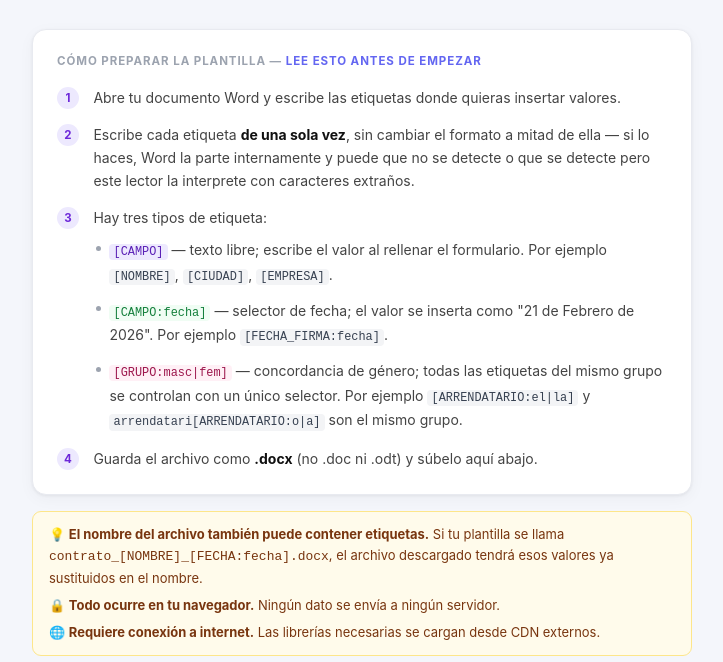
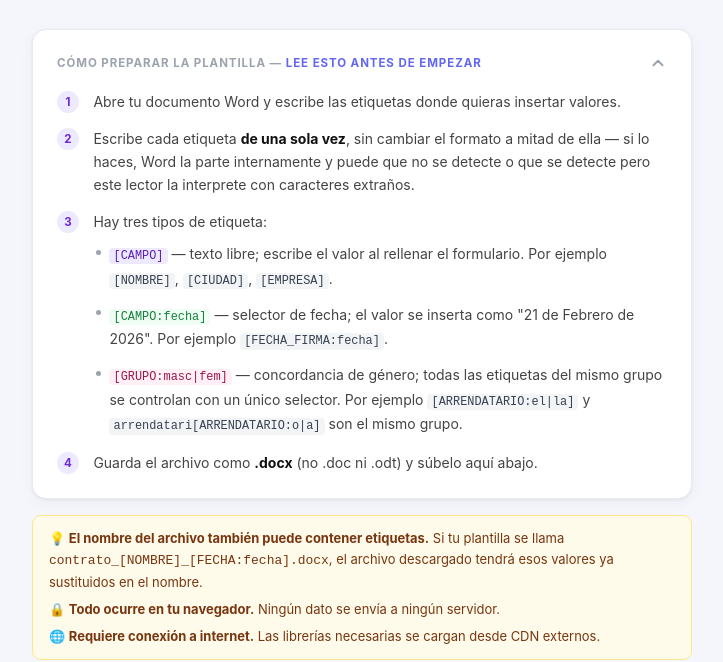
Before and after one commit to yacoanix/word-filler, a plain HTML site: page index.html in a window 1280 px wide. Shown: the part 168-830 px from the top of the page, without its empty margins (278-1001 px from the left). Drawn offline with Linux system fonts and the light colour scheme.

Commit message:
Animated instructions accordion, single-file guard, and dev button fix
- Instructions card replaced with a custom animated accordion using
  grid-template-rows transition and a rotating SVG chevron; collapses
  automatically when a file is loaded
- handleFile now returns early if a file is already loaded, preventing
  drag-and-drop from replacing it without using the reset button
- Dev autofill button moved inside the form element so it is cleared by
  fillForm.innerHTML and no longer duplicates across renders

```diff
--- a/index.html
+++ b/index.html
@@ -455,6 +455,39 @@
     .step-text code.c-text   { background: #ede9fe; color: #5b21b6; }
     .step-text code.c-date   { background: #f0fdf4; color: #15803d; }
     .step-text code.c-gender { background: #fff0f6; color: #9d174d; }
+
+    .instr-header {
+      display: flex;
+      align-items: center;
+      justify-content: space-between;
+      cursor: pointer;
+      user-select: none;
+      border-radius: 6px;
+      margin: -0.25rem;
+      padding: 0.25rem;
+      transition: background 0.15s;
+    }
+    .instr-header:hover { background: #f9fafb; }
+
+    .instr-chevron {
+      flex-shrink: 0;
+      color: #9ca3af;
+      transition: transform 0.3s cubic-bezier(0.4, 0, 0.2, 1);
+    }
+    .instr-chevron.open { transform: rotate(180deg); }
+
+    .instr-body {
+      display: grid;
+      grid-template-rows: 1fr;
+      transition: grid-template-rows 0.35s cubic-bezier(0.4, 0, 0.2, 1),
+                  opacity 0.3s ease;
+      opacity: 1;
+    }
+    .instr-body.collapsed {
+      grid-template-rows: 0fr;
+      opacity: 0;
+    }
+    .instr-body > div { overflow: hidden; }
   </style>
 </head>
 <body>
@@ -469,9 +502,14 @@
     </p>
   </div>
 
-  <div class="card">
-    <div class="card-title">Cómo preparar la plantilla — <span style="color:#6366f1;">lee esto antes de empezar</span></div>
-    <div class="steps">
+  <div class="card" id="instrCard">
+    <div class="instr-header" id="instrToggle">
+      <span class="card-title" style="margin-bottom:0;">Cómo preparar la plantilla — <span style="color:#6366f1;">lee esto antes de empezar</span></span>
+      <svg class="instr-chevron open" id="instrChevron" width="18" height="18" viewBox="0 0 24 24" fill="none" stroke="currentColor" stroke-width="2.5" stroke-linecap="round" stroke-linejoin="round"><polyline points="6 9 12 15 18 9"/></svg>
+    </div>
+    <div class="instr-body" id="instrBody">
+      <div>
+        <div class="steps" style="margin-top:1.1rem;">
           <div class="step">
             <div class="step-num">1</div>
             <div class="step-text">Abre tu documento Word y escribe las etiquetas donde quieras insertar valores.</div>
@@ -493,6 +531,8 @@
           <div class="step">
             <div class="step-num">4</div>
             <div class="step-text">Guarda el archivo como <strong>.docx</strong> (no .doc ni .odt) y súbelo aquí abajo.</div>
+          </div>
+        </div>
       </div>
     </div>
   </div>
@@ -555,6 +595,19 @@
   </p>
 
 <script>
+  const instrBody = document.getElementById('instrBody');
+  const instrChevron = document.getElementById('instrChevron');
+
+  function collapseInstr() {
+    instrBody.classList.add('collapsed');
+    instrChevron.classList.remove('open');
+  }
+
+  document.getElementById('instrToggle').addEventListener('click', () => {
+    const collapsed = instrBody.classList.toggle('collapsed');
+    instrChevron.classList.toggle('open', !collapsed);
+  });
+
   let zipInstance = null;
   let originalXml = '';
   let detectedTags = [];
@@ -604,6 +657,7 @@
   });
 
   function handleFile(file) {
+    if (currentFile) return;
     if (!file.name.endsWith('.docx')) {
       alert('Por favor selecciona un archivo .docx');
       return;
@@ -613,6 +667,7 @@
     document.getElementById('filenameText').textContent = '📎 ' + file.name;
     filenameEl.classList.remove('hidden');
     document.getElementById('resetBtn').classList.remove('hidden');
+    collapseInstr();
     successMsg.style.display = 'none';
 
     const reader = new FileReader();
@@ -878,7 +933,7 @@
           if (el) el.value = today;
         });
       });
-      fillForm.before(fillBtn);
+      fillForm.prepend(fillBtn);
     }
 
     formSection.classList.remove('hidden');
```
Lines whose indentation alone changed are shown as unchanged.
